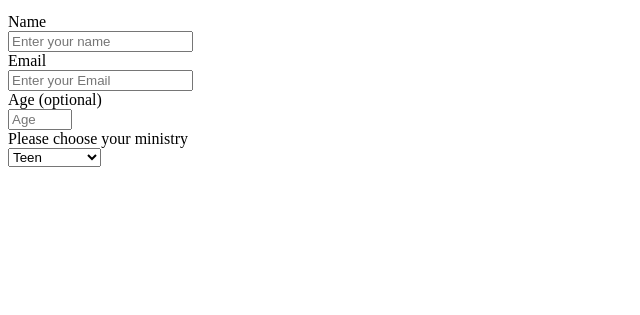
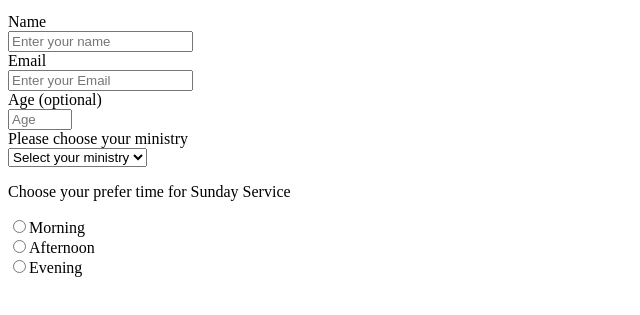
Before and after one commit to darwinvelasquez/freecodecamp-survey-form, a plain HTML site: page index.html in a window 1280 px wide. Shown: the part 101-416 px from the top of the page, without its empty margins (0-640 px from the left). Drawn offline with Linux system fonts and the light colour scheme.

Commit message:
update index.html

```diff
--- a/index.html
+++ b/index.html
@@ -24,12 +24,18 @@
 
         <label for="ministry">Please choose your ministry</label><br>
         <select name="ministry" id="dropdown" placeholder="Choose your ministry">
-          <option>Teen</option>
-          <option>Campus</option>
-          <option>Singles</option>
-          <option>Married</option>
-          <option>Golden Age</option>
+          <option value="">Select your ministry</option>
+          <option value="teen">Teen</option>
+          <option value="campus">Campus</option>
+          <option value="singles">Singles</option>
+          <option value="married">Married</option>
+          <option value="golden_age">Golden Age</option>
         </select><br>
+
+        <p>Choose your prefer time for Sunday Service</p>
+        <input type="radio" name="time_of_worship"><label for="am">Morning</label><br>
+        <input type="radio" name="time_of_worship"><label for="pm">Afternoon</label><br>
+        <input type="radio" name="time_of_worship"><label for="evening">Evening</label><br>
 
 
       </form>
```
